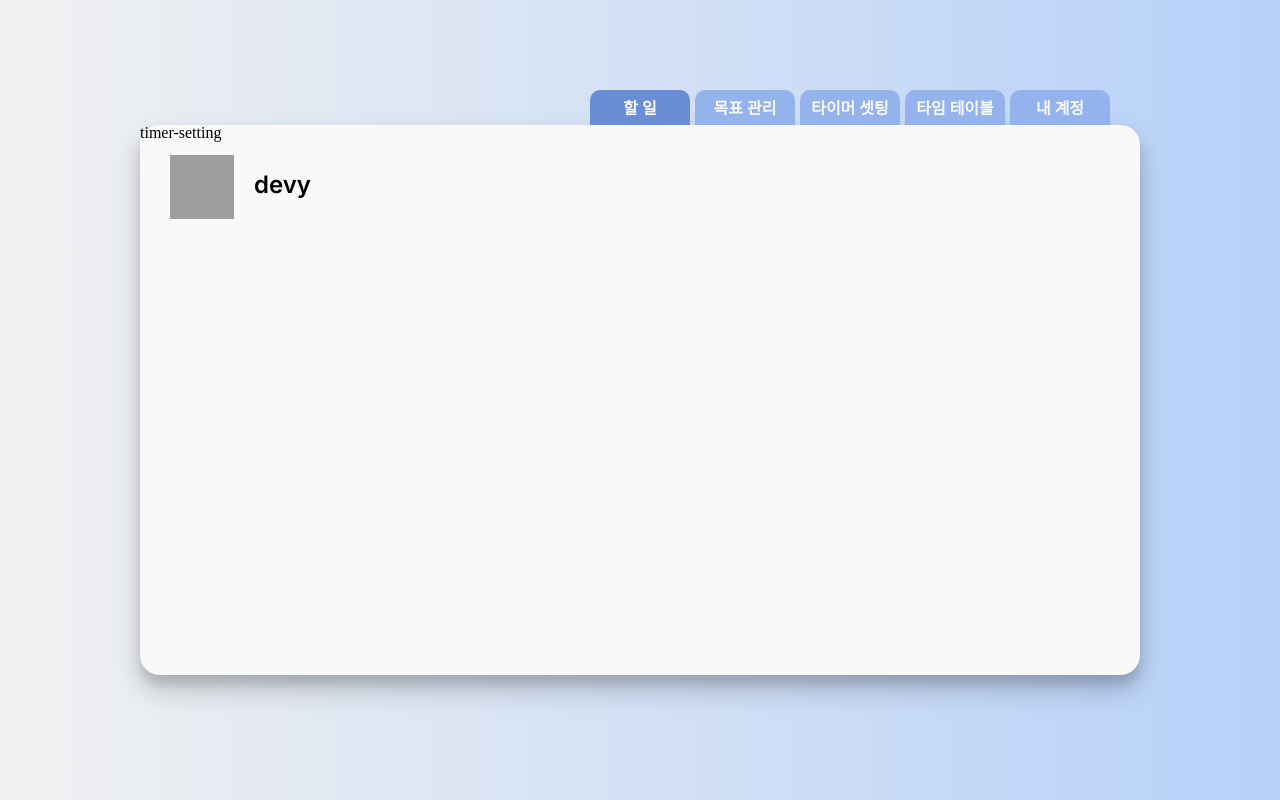
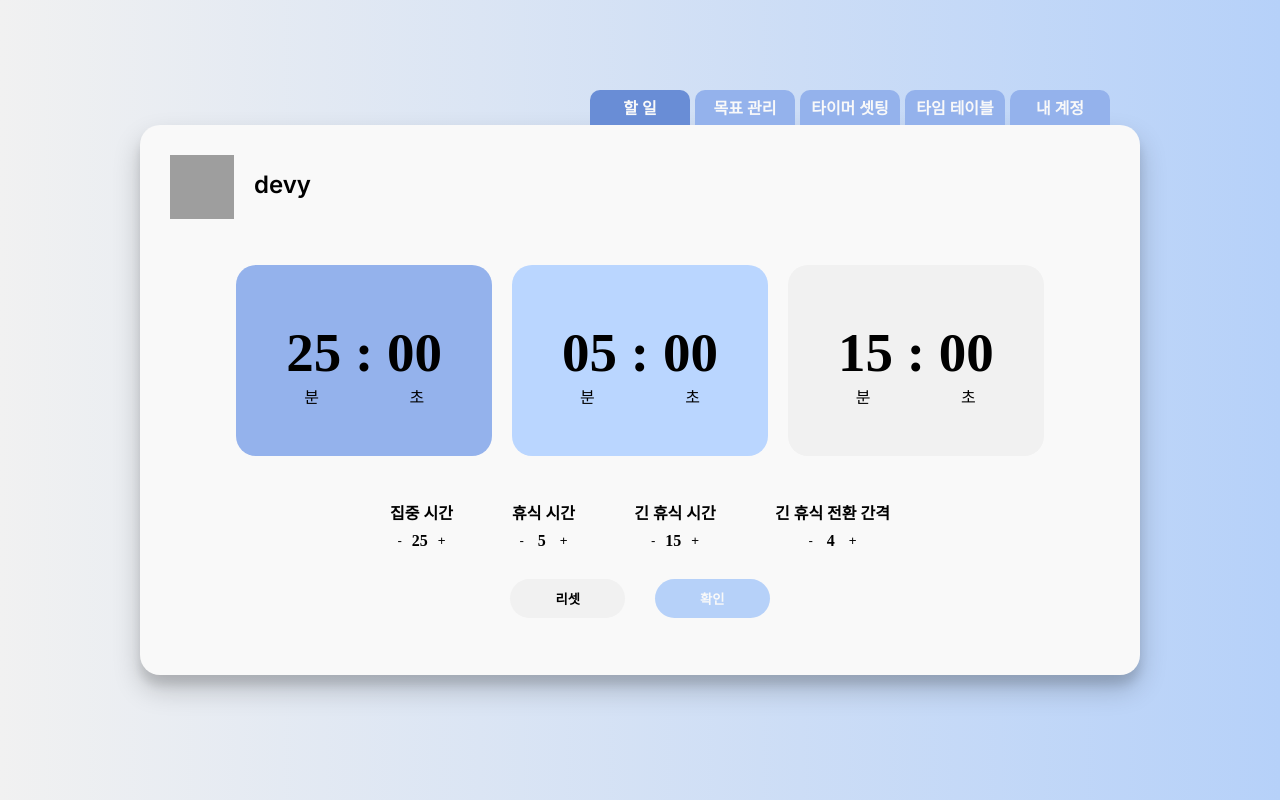
Before and after one commit to devy688/my-planner, a React (Create React App) app: page /todo/timer-setting in a window 1280 px wide. Built offline with nearby package versions, Linux system fonts and the light colour scheme; grey boxes are pictures that could not be loaded; a web font is replaced by a local one.

Commit message:
[UI/UX] TimerSetting 컴포넌트 생성

```diff
--- a/src/App.js
+++ b/src/App.js
@@ -6,6 +6,7 @@ import SignUpForm from './components/SignForm/SignUpForm';
 import Todo from './pages/Todo';
 import List from './components/List/List';
 import Goals from './components/Goals/Goals';
+import TimerSetting from './components/TimerSetting/TimerSetting';
 
 function App() {
     let todoData = [
@@ -124,7 +125,7 @@ function App() {
                         />
                         <Route
                             path='timer-setting'
-                            element={<div>timer-setting</div>}
+                            element={<TimerSetting />}
                         />
                         <Route
                             path='timetable'
--- /dev/null
+++ b/src/components/TimerSetting/TimerSetting.css
@@ -0,0 +1,107 @@
+@import url('../../styles.css');
+
+.timer-setting-container {
+    width: 100%;
+    height: 100%;
+    padding: 140px 30px 50px 30px;
+    display: flex;
+    flex-direction: column;
+    justify-content: center;
+    align-items: center;
+}
+
+.timers {
+    display: flex;
+    justify-content: center;
+}
+
+.timer {
+    padding: 60px 50px 50px 50px;
+    border-radius: 20px;
+    display: flex;
+    flex-direction: column;
+    justify-content: center;
+    align-items: center;
+}
+
+.focus-timer {
+    margin-right: 20px;
+    background-color: var(--dark-skyblue-color);
+}
+
+.short-break-timer {
+    margin-right: 20px;
+    background-color: var(--light-skyblue-color);
+}
+
+.long-break-timer {
+    background-color: var(--light-grey-color);
+}
+
+.timer .time {
+    font-size: 55px;
+    font-weight: 600;
+    margin-bottom: 10px;
+}
+
+.min-sec-text {
+    width: 120px;
+    display: flex;
+    justify-content: space-between;
+}
+
+.setting {
+    width: 500px;
+    display: flex;
+    justify-content: space-between;
+    margin-top: 50px;
+}
+
+.setting-item {
+    display: flex;
+    flex-direction: column;
+    align-items: center;
+}
+
+.setting-item .title {
+    font-weight: 600;
+}
+
+.setting-item .control {
+    width: 60px;
+    display: flex;
+    justify-content: space-between;
+    align-items: center;
+    margin-top: 10px;
+}
+
+.setting-item .control .time {
+    font-weight: 600;
+}
+
+.control .operator {
+    background-color: transparent;
+    border: none;
+    cursor: pointer;
+}
+
+.buttons {
+    margin-top: 30px;
+}
+
+.buttons button {
+    border: none;
+    border-radius: 20px;
+    padding: 10px 45px;
+    font-weight: 600;
+}
+
+.buttons .reset {
+    margin-right: 30px;
+    background-color: var(--light-grey-color);
+}
+
+.buttons .check {
+    background-color: var(--medium-skyblue-color);
+    color: var(--very-light-grey-color);
+}
--- /dev/null
+++ b/src/components/TimerSetting/TimerSetting.js
@@ -0,0 +1,95 @@
+// import { useState } from 'react';
+import './TimerSetting.css';
+
+export default function TimerSetting() {
+    // 타이머 임시 데이터
+    let timerData = {
+        id: 1,
+        userId: 101,
+        focusTime: 1500,
+        shortBreakTime: 300,
+        longBreakTime: 900,
+        longBreakInterval: 4,
+    };
+
+    let convertTime = (time) => {
+        let beforeConvert = time / 60;
+        return beforeConvert.toString().padStart(2, '0');
+    };
+
+    let focusTime = convertTime(timerData.focusTime);
+    let shortBreakTime = convertTime(timerData.shortBreakTime);
+    let longBreakTime = convertTime(timerData.longBreakTime);
+
+    return (
+        <div className='timer-setting-container'>
+            <div className='timers'>
+                <div className='timer focus-timer'>
+                    <span className='time'>{focusTime} : 00</span>
+                    <div className='min-sec-text'>
+                        <span>분</span>
+                        <span>초</span>
+                    </div>
+                </div>
+                <div className='timer short-break-timer'>
+                    <span className='time'>{shortBreakTime} : 00</span>
+                    <div className='min-sec-text'>
+                        <span>분</span>
+                        <span>초</span>
+                    </div>
+                </div>
+                <div className='timer long-break-timer'>
+                    <span className='time'>{longBreakTime} : 00</span>
+                    <div className='min-sec-text'>
+                        <span>분</span>
+                        <span>초</span>
+                    </div>
+                </div>
+            </div>
+            <div className='setting'>
+                <div className='setting-item focus-time'>
+                    <span className='title'>집중 시간</span>
+                    <div className='control'>
+                        <button className='minus operator'>-</button>
+                        <span className='time'>{timerData.focusTime / 60}</span>
+                        <button className='plus operator'>+</button>
+                    </div>
+                </div>
+                <div className='setting-item short-break-time'>
+                    <span className='title'>휴식 시간</span>
+                    <div className='control'>
+                        <button className='minus operator'>-</button>
+                        <span className='time'>
+                            {timerData.shortBreakTime / 60}
+                        </span>
+                        <button className='plus operator'>+</button>
+                    </div>
+                </div>
+                <div className='setting-item long-break-time'>
+                    <span className='title'>긴 휴식 시간</span>
+                    <div className='control'>
+                        <button className='minus operator'>-</button>
+                        <span className='time'>
+                            {timerData.longBreakTime / 60}
+                        </span>
+                        <button className='plus operator'>+</button>
+                    </div>
+                </div>
+                <div className='setting-item long-break-interval'>
+                    <span className='title'>긴 휴식 전환 간격</span>
+                    <div className='control'>
+                        <button className='minus operator'>-</button>
+                        <span className='time'>
+                            {timerData.longBreakInterval}
+                        </span>
+                        <button className='plus operator'>+</button>
+                    </div>
+                </div>
+            </div>
+            <div className='buttons'>
+                <button className='reset'>리셋</button>
+                <button className='check'>확인</button>
+            </div>
+        </div>
+    );
+}
```
